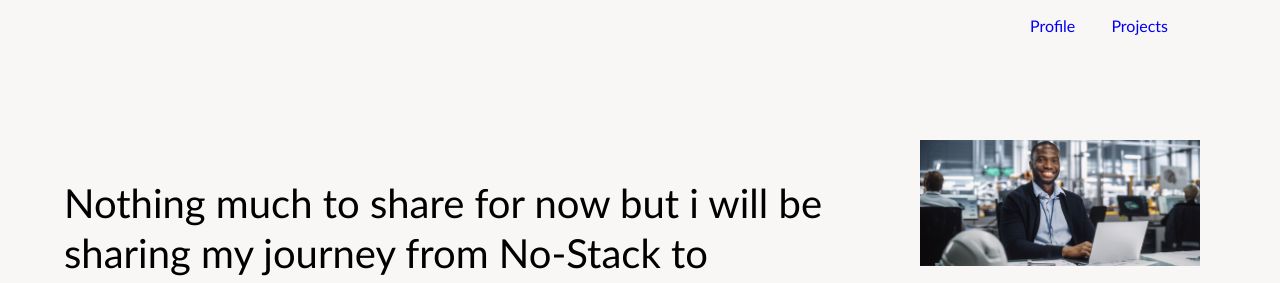
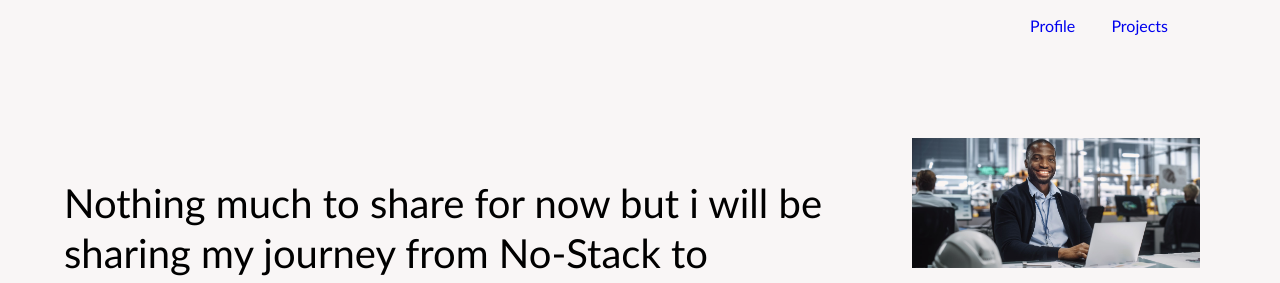
Before and after one commit to RawlingsOnyeocha/Portfolio_Website, a plain HTML site: page projects.html in a window 1280 px wide. Shown: the top 283 px of the page. Drawn offline with Linux system fonts and the light colour scheme; some icons are missing.

Commit message:
second commit

```diff
--- a/Assets/css/style.css
+++ b/Assets/css/style.css
@@ -100,8 +100,10 @@
 .subhero_image {
     height: 30vh;
     width: 90vw;
+    background-repeat: no-repeat;
+    background-size: cover;
     margin: 1rem 0 1rem 0;
-    padding: 2rem 1rem 0 0.5rem;
+    padding: 2rem 1rem 0 0;
     justify-content: center;
 }
 
@@ -131,10 +133,8 @@ footer li {
 }
 
 footer {
-    /* position: absolute; */
-    /* bottom: 0px; */
     width: 100vw;
-    padding: 3rem 2rem 0 1rem;
+    padding: 1rem 2rem 0 1rem;
     justify-content: center;
 }
 
```
